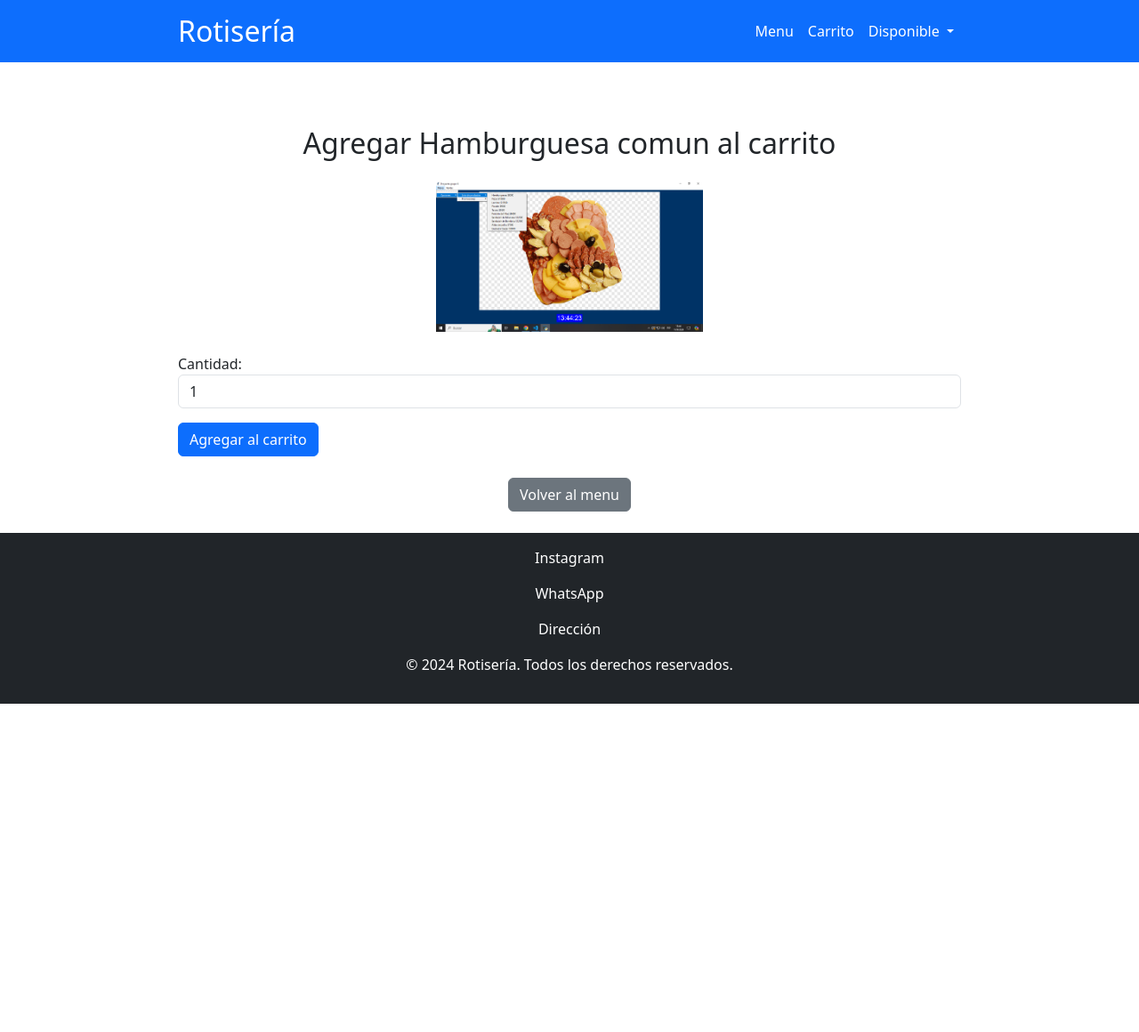
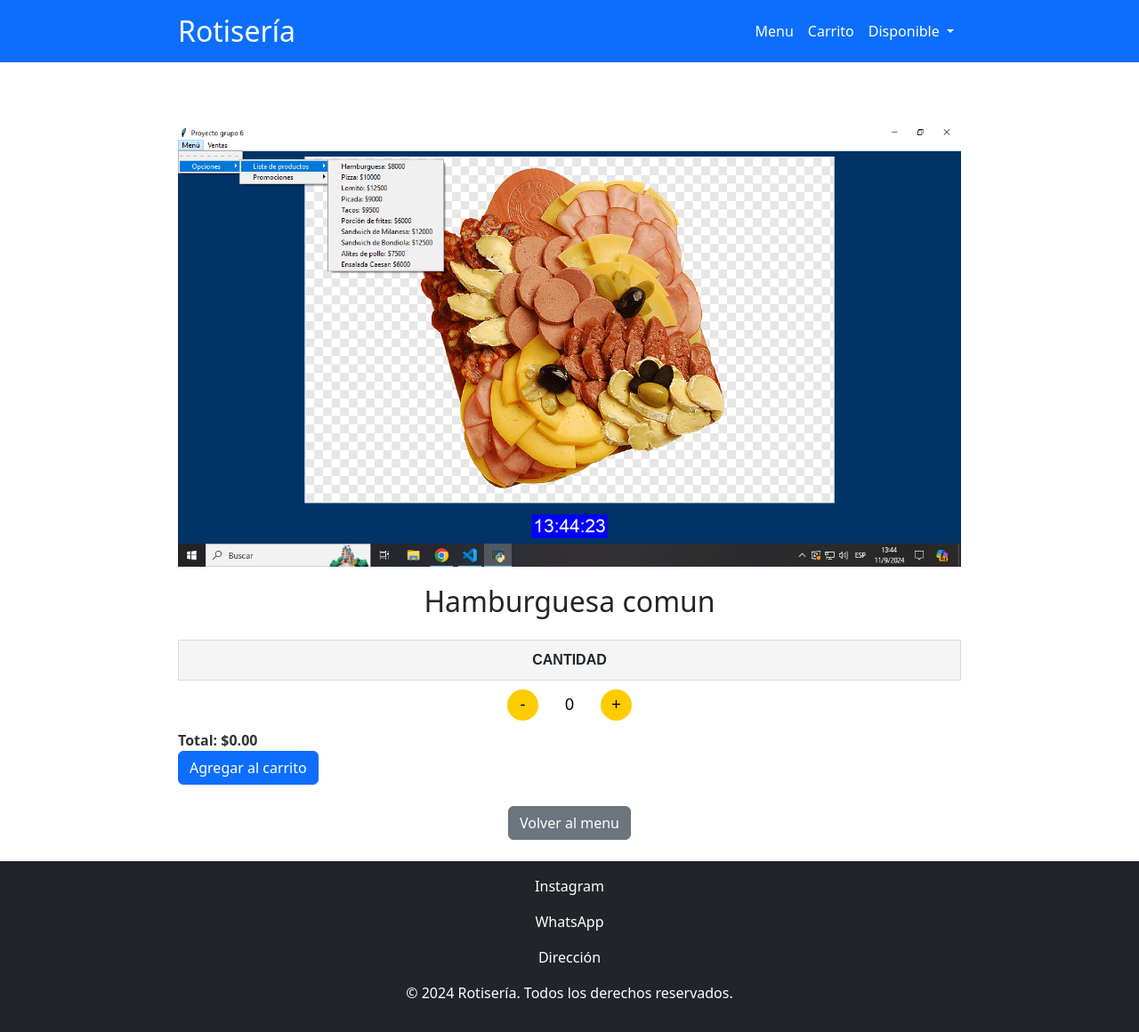
Before and after one commit to Denguesito/rotiseria, a Django app: page /carrito/agregar/1/ in a window 1280 px wide. Shown: the whole page at 89% size. Before the commit the page ends 791 px from the top, so only its background shows below. Run offline with Django 5.2, Linux system fonts and the light colour scheme; data comes from the database, SQL or seed files in the repository; both versions use the stored data as it was after the commit.

Commit message:
cagada nomas

```diff
--- a/static/css/styles.css
+++ b/static/css/styles.css
@@ -1,3 +1,10 @@
+*{
+    box-sizing: border-box;
+    margin: 0;
+    padding: 0;
+}
+
+
 .encabezado   {
     max-width: 100%;
     height: 70px;
@@ -23,6 +30,89 @@
 }
 
 
+.catalogo {
+    display: flex;
+    align-content: center;
+    justify-content: center;
+    text-align: center;
+
+}
+
+.lista {
+    display: flex;
+    flex-direction: row;
+    justify-content: center;
+
+}
+
+.comida {
+    width: 100%;
+    display: flex;
+    flex-direction: row-reverse;
+    align-items: center;
+    gap: 10px;
+}
+
+.platos {
+    width: 190px;
+    height: 180px;
+}
+
 .productos {
-    margin-bottom: 0px !important;
+    margin-bottom: 10px !important;
 }
+
+/*formulario  */
+.counter-container {
+    text-align: center;
+    font-family: Arial, sans-serif;
+}
+
+.counter-label {
+    display: block;
+    font-weight: bold;
+    background-color: #f5f5f5;
+    padding: 10px 0;
+    margin-bottom: 10px;
+    border: 1px solid #ddd;
+}
+
+.counter {
+    display: flex;
+    align-items: center;
+    justify-content: center;
+    gap: 10px;
+}
+
+.counter-btn {
+    background-color: #ffcc00;
+    border: none;
+    color: #000;
+    font-size: 18px;
+    width: 35px;
+    height: 35px;
+    border-radius: 50%;
+    cursor: pointer;
+    text-align: center;
+    line-height: 35px;
+}
+
+.counter-btn:hover {
+    background-color: #e6b800;
+}
+
+input#quantity {
+    border: none;
+    text-align: center;
+    width: 50px;
+    font-size: 18px;
+    background-color: transparent;
+    outline: none;
+}
+
+.total-container {
+    margin-top: 10px;
+    font-size: 16px;
+    font-weight: bold;
+    color: #333;
+}
--- a/templates/carrito/agregar_cantidad.html
+++ b/templates/carrito/agregar_cantidad.html
@@ -2,20 +2,59 @@
 
 {% block contenido %}
 <section class="agregar-cantidad-section mt-5">
-    <h2 class="text-center mb-4">Agregar {{ producto.nombre }} al carrito</h2>
-
     <div class="d-flex justify-content-center">
-        <img src="{{ producto.imagen.url }}" alt="{{ producto.nombre }}" style="max-width: 300px; height: auto;">
+        <img src="{{ producto.imagen.url }}" alt="{{ producto.nombre }}" style="max-width: 100%; height: auto;">
     </div>
 
+    <h2 class="text-center mb-4" style="margin-top: 20px;">{{ producto.nombre }}</h2>
     <form method="post" class="mt-4">
         {% csrf_token %}
-        {{ form.as_p }}
+        <div class="counter-container">
+            <label for="quantity" class="counter-label">CANTIDAD</label>
+            <div class="counter">
+                <button type="button" class="counter-btn" id="decrease">-</button>
+                <input type="text" id="quantity" name="quantity" value="0" readonly>
+                <button type="button" class="counter-btn" id="increase">+</button>
+            </div>
+        </div>
+        <div class="total-container">
+            <span>Total:</span> $<span id="total">0.00</span>
+        </div>
         <button type="submit" class="btn btn-primary">Agregar al carrito</button>
     </form>
+
+
 
     <div class="mt-4 text-center">
         <a href="{% url 'index' %}" class="btn btn-secondary">Volver al menu</a>
     </div>
 </section>
+
+
+<script>
+const pricePerProduct = 15.0; // Precio por producto
+
+document.getElementById('increase').addEventListener('click', () => {
+    const quantityInput = document.getElementById('quantity');
+    const totalSpan = document.getElementById('total');
+    const currentQuantity = parseInt(quantityInput.value) + 1;
+
+    quantityInput.value = currentQuantity;
+    totalSpan.textContent = (currentQuantity * pricePerProduct).toFixed(2);
+});
+
+document.getElementById('decrease').addEventListener('click', () => {
+    const quantityInput = document.getElementById('quantity');
+    const totalSpan = document.getElementById('total');
+    const currentQuantity = parseInt(quantityInput.value);
+
+    if (currentQuantity > 0) {
+        quantityInput.value = currentQuantity - 1;
+        totalSpan.textContent = ((currentQuantity - 1) * pricePerProduct).toFixed(2);
+    }
+});
+
+
+
+</script>
 {% endblock contenido %}
```
Also changed, not shown: templates/index.html (+5 -5 lines), rotiseria/db.sqlite3, 1 other file.
